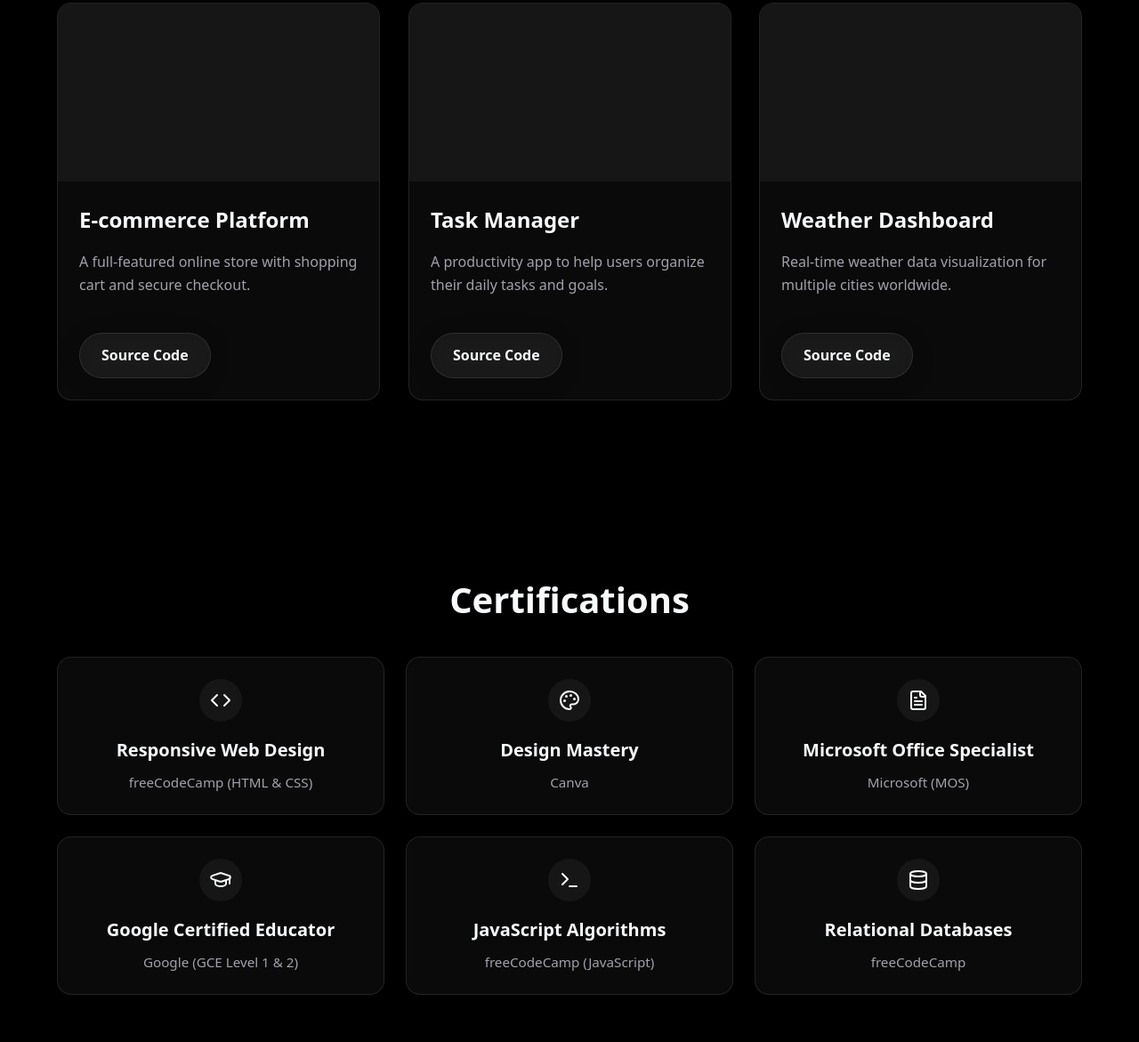
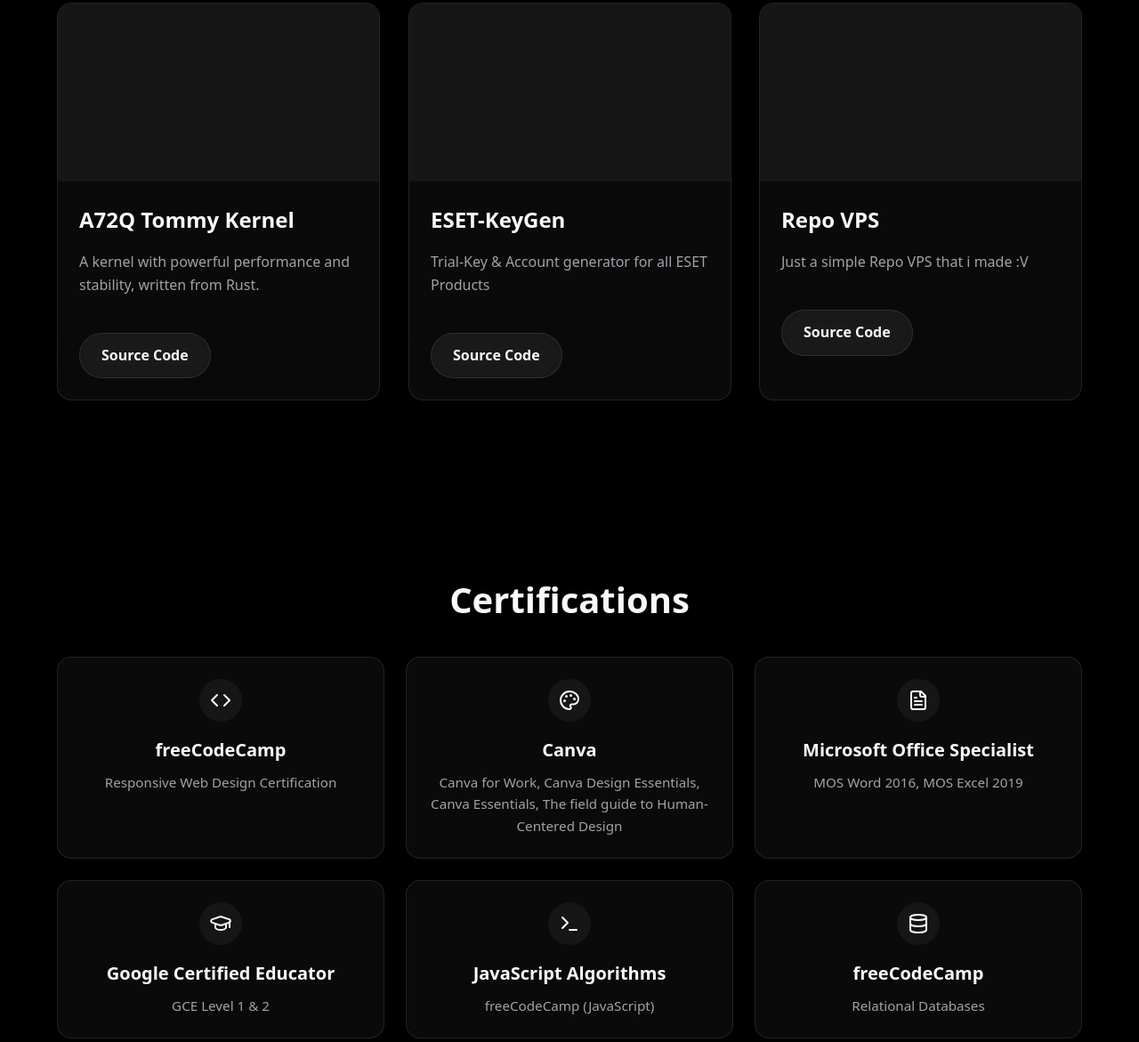
Before and after one commit to ITzTommyTam/portfolio, a website: page index.html in a window 1280 px wide. Shown: the part 1352-2523 px from the top of the page at 89% size. Drawn offline with Linux system fonts and the light colour scheme.

Commit message:
Force add new files

```diff
--- a/index.html
+++ b/index.html
@@ -51,9 +51,9 @@
             <img id="avatar-img" src="./dark.png" alt="TommyCloud Avatar">
           </div>
           <div class="hero-text">
-            <h1 id="hacker-text" data-value="Hello, I'm a Developer">Hello, I'm a Developer</h1>
-            <p>I build things for the web.</p>
-            <a href="#projects" class="btn rounded-btn glass-btn">View My Work</a>
+            <h1 id="hacker-text" data-value="Hello, I'm Tommy Nguyen">Hello, I'm Tommy Nguyen</h1>
+            <p>A programmer's love for life.</p>
+            <a href="#projects" class="btn rounded-btn glass-btn">View My Projects</a>
           </div>
         </div>
       </section>
@@ -61,7 +61,7 @@
       <section id="about" class="about">
         <div class="container">
           <h2 class="reveal">About Me</h2>
-          <p class="reveal" style="transition-delay: 200ms;">I am a passionate software developer with experience in building responsive and accessible web applications. I love learning new technologies and solving complex problems.</p>
+          <p class="reveal" style="transition-delay: 200ms;">I am a software developer with many experience in building responsive and web applications. I love learning new technologies and solving hard problem. I started learning IT in 2019, for 7 years from the day learning, I can make sure I got all skills that i have.</p>
         </div>
       </section>
 
@@ -72,25 +72,25 @@
             <div class="project-card reveal-card" style="transition-delay: 100ms;">
               <div class="project-image" style="background-color: var(--card-bg-alt)"></div>
               <div class="project-content">
-                <h3>E-commerce Platform</h3>
-                <p>A full-featured online store with shopping cart and secure checkout.</p>
-                <a href="#" class="btn rounded-btn glass-btn">Source Code</a>
+                <h3>A72Q Tommy Kernel</h3>
+                <p>A kernel with powerful performance and stability, written from Rust.</p>
+                <a href="https://github.com/ITzTommyTam/tommy_a72q_kernel" class="btn rounded-btn glass-btn">Source Code</a>
               </div>
             </div>
             <div class="project-card reveal-card" style="transition-delay: 200ms;">
               <div class="project-image" style="background-color: var(--card-bg-alt)"></div>
               <div class="project-content">
-                <h3>Task Manager</h3>
-                <p>A productivity app to help users organize their daily tasks and goals.</p>
-                <a href="#" class="btn rounded-btn glass-btn">Source Code</a>
+                <h3>ESET-KeyGen</h3>
+                <p>Trial-Key & Account generator for all ESET Products</p>
+                <a href="https://github.com/ITzTommyTam/etkgj" class="btn rounded-btn glass-btn">Source Code</a>
               </div>
             </div>
             <div class="project-card reveal-card" style="transition-delay: 300ms;">
               <div class="project-image" style="background-color: var(--card-bg-alt)"></div>
               <div class="project-content">
-                <h3>Weather Dashboard</h3>
-                <p>Real-time weather data visualization for multiple cities worldwide.</p>
-                <a href="#" class="btn rounded-btn glass-btn">Source Code</a>
+                <h3>Repo VPS</h3>
+                <p>Just a simple Repo VPS that i made :V</p>
+                <a href="https://github.com/ITzTommyTam/repovps" class="btn rounded-btn glass-btn">Source Code</a>
               </div>
             </div>
           </div>
@@ -106,8 +106,8 @@
                 <svg xmlns="http://www.w3.org/2000/svg" width="24" height="24" viewBox="0 0 24 24" fill="none" stroke="currentColor" stroke-width="2" stroke-linecap="round" stroke-linejoin="round" class="lucide lucide-code"><polyline points="16 18 22 12 16 6"/><polyline points="8 6 2 12 8 18"/></svg>
               </div>
               <div class="cert-content">
-                <h3>Responsive Web Design</h3>
-                <p>freeCodeCamp (HTML & CSS)</p>
+                <h3>freeCodeCamp</h3>
+                <p>Responsive Web Design Certification</p>
               </div>
             </div>
             <div class="cert-card reveal-card" style="transition-delay: 200ms;">
@@ -115,8 +115,8 @@
                 <svg xmlns="http://www.w3.org/2000/svg" width="24" height="24" viewBox="0 0 24 24" fill="none" stroke="currentColor" stroke-width="2" stroke-linecap="round" stroke-linejoin="round" class="lucide lucide-palette"><circle cx="13.5" cy="6.5" r=".5" fill="currentColor"/><circle cx="17.5" cy="10.5" r=".5" fill="currentColor"/><circle cx="8.5" cy="7.5" r=".5" fill="currentColor"/><circle cx="6.5" cy="12.5" r=".5" fill="currentColor"/><path d="M12 2C6.5 2 2 6.5 2 12s4.5 10 10 10c.926 0 1.648-.746 1.648-1.688 0-.437-.18-.835-.437-1.125-.29-.289-.438-.652-.438-1.125a1.64 1.64 0 0 1 1.668-1.668h1.996c3.051 0 5.555-2.503 5.555-5.554C21.965 6.012 17.461 2 12 2z"/></svg>
               </div>
               <div class="cert-content">
-                <h3>Design Mastery</h3>
-                <p>Canva</p>
+                <h3>Canva</h3>
+                <p>Canva for Work, Canva Design Essentials, Canva Essentials, The field guide to Human-Centered Design</p>
               </div>
             </div>
             <div class="cert-card reveal-card" style="transition-delay: 300ms;">
@@ -125,7 +125,7 @@
               </div>
               <div class="cert-content">
                 <h3>Microsoft Office Specialist</h3>
-                <p>Microsoft (MOS)</p>
+                <p>MOS Word 2016, MOS Excel 2019</p>
               </div>
             </div>
             <div class="cert-card reveal-card" style="transition-delay: 400ms;">
@@ -134,7 +134,7 @@
               </div>
               <div class="cert-content">
                 <h3>Google Certified Educator</h3>
-                <p>Google (GCE Level 1 & 2)</p>
+                <p>GCE Level 1 & 2</p>
               </div>
             </div>
             <div class="cert-card reveal-card" style="transition-delay: 500ms;">
@@ -151,8 +151,8 @@
                 <svg xmlns="http://www.w3.org/2000/svg" width="24" height="24" viewBox="0 0 24 24" fill="none" stroke="currentColor" stroke-width="2" stroke-linecap="round" stroke-linejoin="round" class="lucide lucide-database"><ellipse cx="12" cy="5" rx="9" ry="3"/><path d="M3 5V19A9 3 0 0 0 21 19V5"/><path d="M3 12A9 3 0 0 0 21 12"/></svg>
               </div>
               <div class="cert-content">
-                <h3>Relational Databases</h3>
-                <p>freeCodeCamp</p>
+                <h3>freeCodeCamp</h3>
+                <p>Relational Databases</p>
               </div>
             </div>
           </div>
@@ -161,7 +161,7 @@
 
       <section id="contact" class="contact reveal">
         <div class="container">
-          <h2>Get In Touch</h2>
+          <h2>Contact Information</h2>
           <p>Interested in working together? Here is how you can reach me:</p>
           <div class="contact-info">
             <div class="contact-item">
@@ -170,11 +170,11 @@
             </div>
             <div class="contact-item">
               <svg xmlns="http://www.w3.org/2000/svg" width="20" height="20" viewBox="0 0 24 24" fill="none" stroke="currentColor" stroke-width="2" stroke-linecap="round" stroke-linejoin="round" class="lucide lucide-phone"><path d="M22 16.92v3a2 2 0 0 1-2.18 2 19.79 19.79 0 0 1-8.63-3.07 19.5 19.5 0 0 1-6-6 19.79 19.79 0 0 1-3.07-8.67A2 2 0 0 1 4.11 2h3a2 2 0 0 1 2 1.72 12.84 12.84 0 0 0 .7 2.81 2 2 0 0 1-.45 2.11L8.09 9.91a16 16 0 0 0 6 6l1.27-1.27a2 2 0 0 1 2.11-.45 12.84 12.84 0 0 0 2.81.7A2 2 0 0 1 22 16.92z"/></svg>
-              <span>+1 (234) 567-8900</span>
+              <span>+84 374 733 670</span>
             </div>
             <div class="contact-item">
               <svg xmlns="http://www.w3.org/2000/svg" width="20" height="20" viewBox="0 0 24 24" fill="none" stroke="currentColor" stroke-width="2" stroke-linecap="round" stroke-linejoin="round" class="lucide lucide-map-pin"><path d="M20 10c0 6-8 12-8 12s-8-6-8-12a8 8 0 0 1 16 0Z"/><circle cx="12" cy="10" r="3"/></svg>
-              <span>San Francisco, CA</span>
+              <span>Thai My Commune, HCM</span>
             </div>
           </div>
         </div>
```
